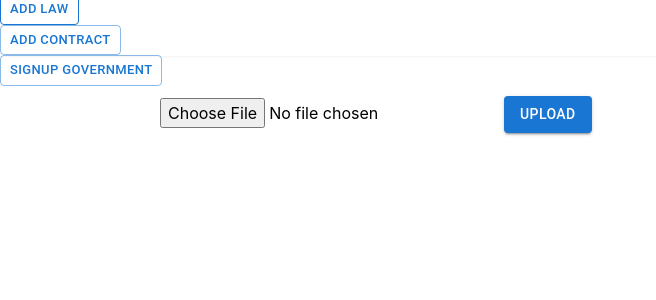
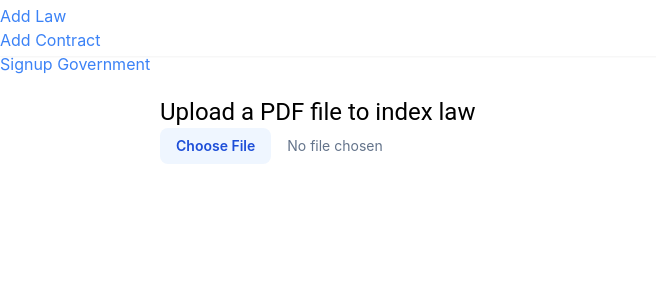
Before and after one commit to kukuckarastislav/udd-elk, a React (Vite) app in the folder frontend/udd-front/: page /add/law in a window 1280 px wide. Shown: the top 300 px of the page, without its empty margins (0-656 px from the left). Built offline with nearby package versions, Linux system fonts and the light colour scheme.

Commit message:
feat: front uploud law page

```diff
--- a/frontend/udd-front/package.json
+++ b/frontend/udd-front/package.json
@@ -12,6 +12,7 @@
   "dependencies": {
     "@emotion/react": "^11.11.3",
     "@emotion/styled": "^11.11.0",
+    "@mui/icons-material": "^5.15.7",
     "@mui/material": "^5.15.7",
     "axios": "^1.6.7",
     "react": "^18.2.0",
--- a/frontend/udd-front/src/components/Navbar.tsx
+++ b/frontend/udd-front/src/components/Navbar.tsx
@@ -10,20 +10,14 @@ export default function Navbar() {
           <Link to={"/"}>ZAKONKO</Link>
         </div>
         <div className='flex gap-4'>
-          <div>
-            <Button variant="outlined" size="small">
-              <Link to={"/add/law"}>Add Law</Link>
-            </Button>
+          <div className='cool-link'>
+            <Link to={"/add/law"}>Add Law</Link>
           </div>
-          <div>
-            <Button variant="outlined" size="small">
-              <Link to={"/add/contract"}>Add Contract</Link>
-            </Button>
+          <div className='cool-link'>
+            <Link to={"/add/contract"}>Add Contract</Link>
           </div>
-          <div>
-            <Button variant="outlined" size="small">
-              <Link to={"/signup/gov"}>Signup Government</Link>
-            </Button>
+          <div className='cool-link'>
+            <Link to={"/signup/gov"}>Signup Government</Link>
           </div>
         </div>
       </div>
--- a/frontend/udd-front/src/index.css
+++ b/frontend/udd-front/src/index.css
@@ -9,3 +9,58 @@
   -webkit-font-smoothing: antialiased;
   -moz-osx-font-smoothing: grayscale;
 }
+
+.fileInputCss{
+  @apply block w-full text-sm text-slate-500
+  file:mr-4 file:py-2 file:px-4
+  file:rounded-lg file:border-0
+  file:text-sm file:font-semibold
+  file:bg-blue-50 file:text-blue-700
+  hover:file:bg-blue-100 file:cursor-pointer;
+}
+
+.cool-btn {
+  @apply cursor-pointer font-bold relative overflow-hidden
+   px-4 py-2 text-white bg-gradient-to-r from-blue-600
+    to-purple-600 border-none rounded-md
+    transition-transform duration-100 ease-in-out;
+
+  &:hover {
+    @apply transform scale-105;
+  }
+
+  &:active {
+    @apply transform scale-95;
+  }
+
+  &::before {
+    content: '';
+    @apply absolute inset-0 bg-white opacity-25 transition-opacity duration-100 ease-in-out;
+    pointer-events: none;
+  }
+
+  &:hover::before {
+    @apply opacity-0;
+  }
+
+  &:active::before {
+    @apply opacity-0;
+  }
+}
+
+.cool-link {
+  @apply relative text-blue-500 overflow-hidden transition-all duration-300 ease-in-out;
+
+  &:before {
+    content: '';
+    @apply absolute inset-x-0 bottom-0 w-full h-0.5 bg-purple-500 transform origin-bottom scale-x-0 transition-transform duration-300 ease-in-out;
+  }
+
+  &:hover:before {
+    @apply scale-x-100;
+  }
+
+  &:hover {
+    @apply text-purple-700;
+  }
+}
--- a/frontend/udd-front/src/pages/IndexLawPage.tsx
+++ b/frontend/udd-front/src/pages/IndexLawPage.tsx
@@ -1,14 +1,18 @@
 import { useState } from 'react';
 import style from './IndexLawPage.module.scss'
 import axios from 'axios';
-import { Button } from '@mui/material';
+import { Alert, Typography } from '@mui/material';
+
+import CheckIcon from '@mui/icons-material/Check';
 
 export default function IndexLawPage() {
   // i want to uploud file pdf to server
 
   const [selectedFile, setSelectedFile] = useState(null);
+  const [uploadedState, setUploadedState] = useState(0);
 
   const handleFileChange = (event: any) => {
+    setUploadedState(1);
     setSelectedFile(event.target.files[0]);
   };
 
@@ -20,7 +24,7 @@ export default function IndexLawPage() {
 
     const formData = new FormData();
     formData.append('documentFile', selectedFile);
-
+    setUploadedState(2);
     axios.post('http://localhost:8080/api/index/law', formData, {
       headers: {
         'Content-Type': 'multipart/form-data',
@@ -28,6 +32,8 @@ export default function IndexLawPage() {
     })
     .then(response => {
       console.log('File uploaded successfully. Server filename:', response.data);
+      //alert('File uploaded successfully');
+      setUploadedState(3);
       // You can handle the response as needed.
     })
     .catch(error => {
@@ -39,8 +45,15 @@ export default function IndexLawPage() {
   return (
     <div className={style.IndexLawPageCss}>
       <div className='flex flex-col justify-center gap-4 rounded-md shadow-sm p-4 bg-slate-50'>
-        <input type="file" onChange={handleFileChange} accept=".pdf" />
-        <Button variant='contained' className='w-fit' onClick={handleUpload}>Upload</Button>
+        <Typography variant='h5'>Upload a PDF file to index law</Typography>
+        <input className='fileInputCss' type="file" onChange={handleFileChange} accept=".pdf" />
+        <button hidden={uploadedState==0 || uploadedState==3} className="cool-btn w-fit"
+        onClick={handleUpload}>{uploadedState == 1 ? 'Uploud' : 'Uplouding ...'}</button>
+        {uploadedState == 3 &&
+          <Alert icon={<CheckIcon fontSize="inherit" />} severity="success">
+            File uploaded successfully
+          </Alert>
+        }
       </div>
     </div>
   );
```
Also changed, not shown: 1 other file (tests, documents, lock files or other folders).
